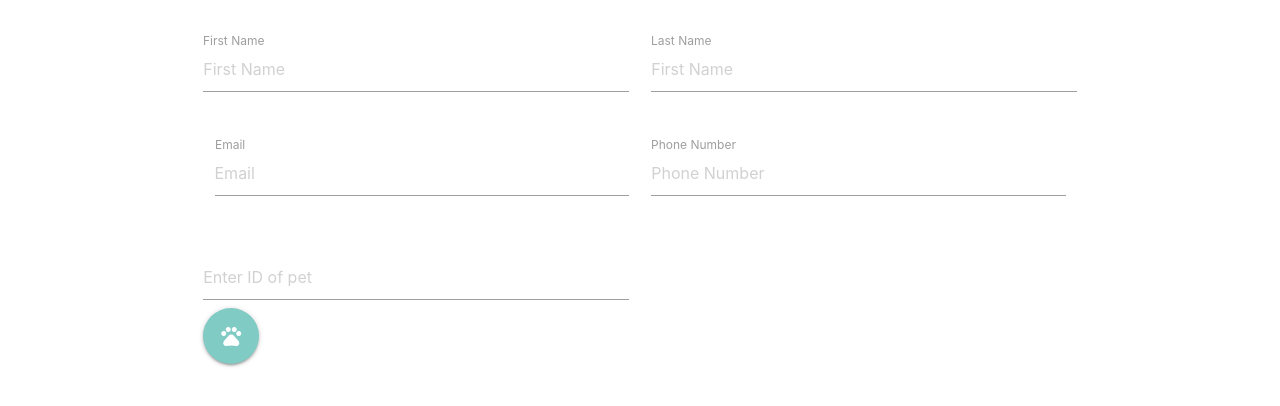
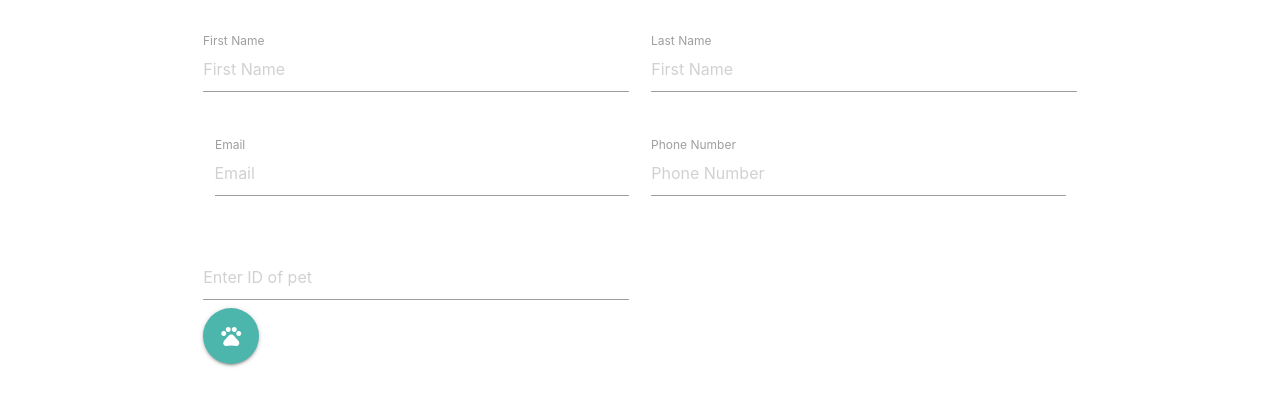
Before and after one commit to delrock876/guardian, a website: page public/adoption.html in a window 1280 px wide. Shown: the part 78-484 px from the top of the page. Drawn offline with nearby package versions, Linux system fonts and the light colour scheme; a web font is replaced by a local one.

Commit message:
updated submit icon colors

```diff
--- a/public/adoption.html
+++ b/public/adoption.html
@@ -91,7 +91,7 @@
                   <a href="#!" class="modal-close waves-effect waves-green btn-flat">Agree</a>
                 </div>
             </div>
-                  <button class="btn-large btn-floating waves-effect waves-light teal lighten-3" id="submitButton">
+                  <button class="btn-large btn-floating waves-effect waves-light teal lighten-2" id="submitButton">
                     <i class="material-icons">pets</i></button>
         </div>
       </div>
```
Also changed, not shown: public/intake.html (+1 -1 lines).
